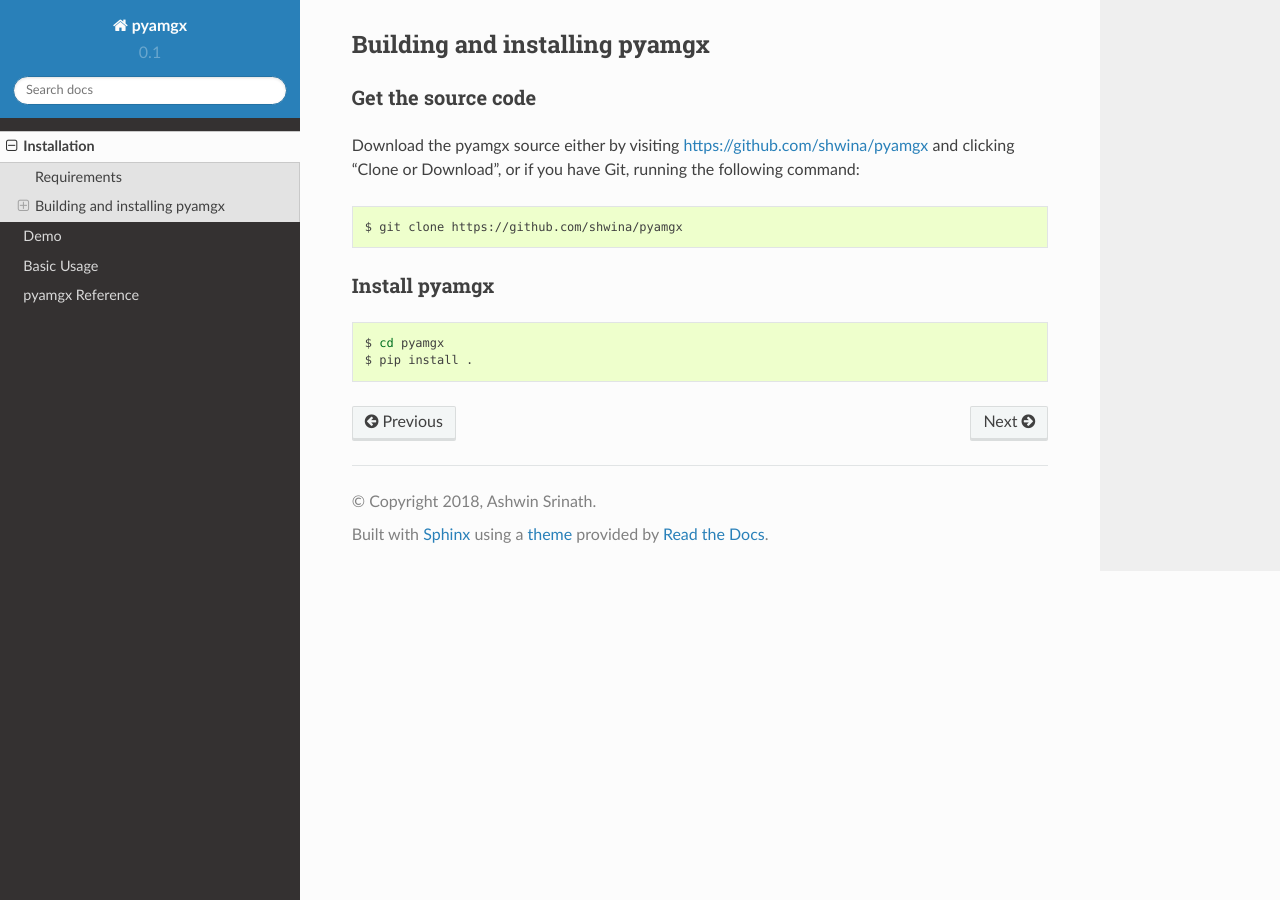
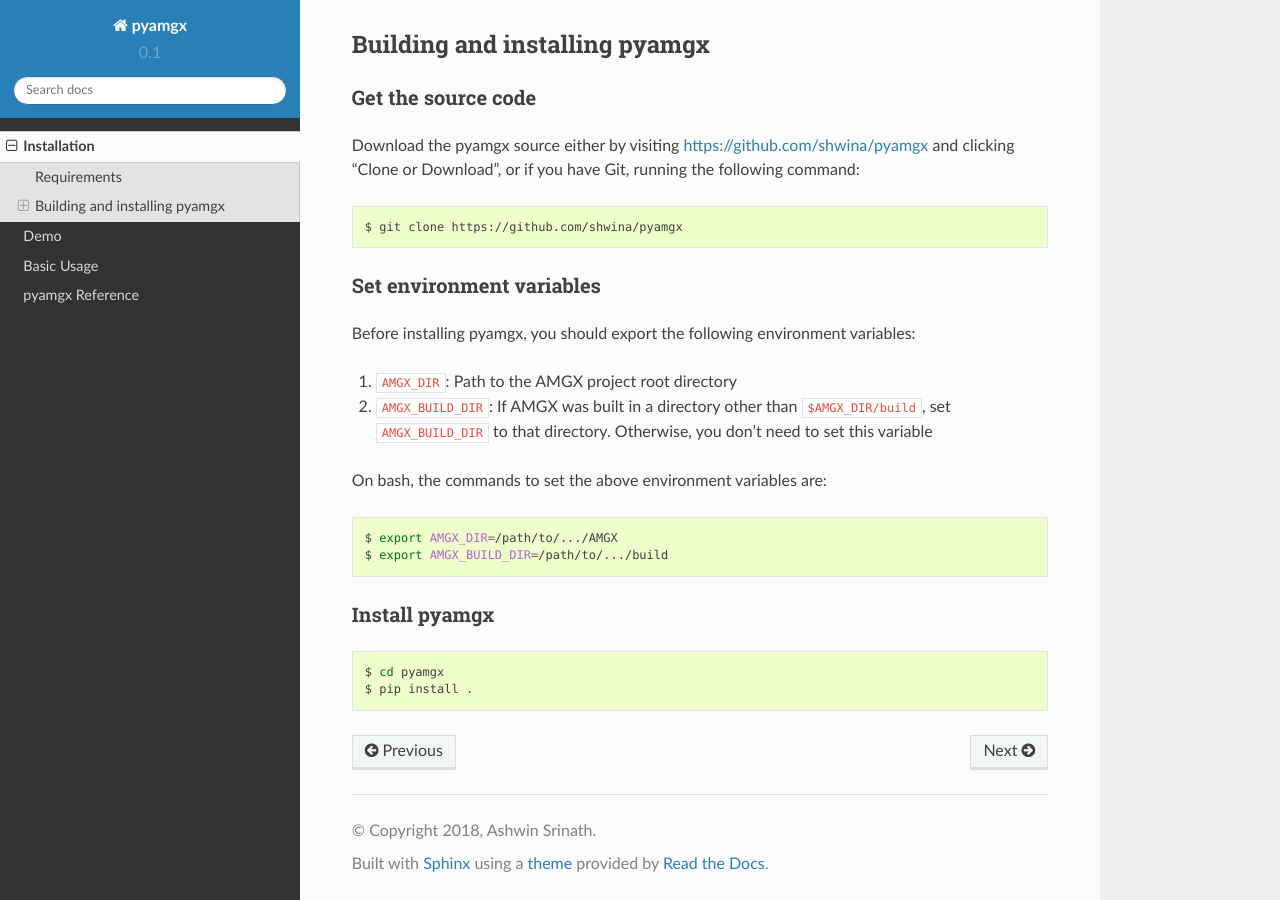
Before and after one commit to shwina/pyamgx, a Sphinx documentation site: the page built from docs/install.rst, in a window 1280 px wide and 900 px high, scrolled down 507 px. Built offline with Sphinx 7.4.7 and the Read the Docs theme 2.0.0, drawn with Linux system fonts in a browser that asks for light colours.

Commit message:
Add note about environment variables in install.rst

```diff
--- a/docs/install.rst
+++ b/docs/install.rst
@@ -46,6 +46,24 @@
 
    $ git clone https://github.com/shwina/pyamgx
 
+Set environment variables
+^^^^^^^^^^^^^^^^^^^^^^^^^
+
+Before installing pyamgx,
+you should export the following environment variables:
+
+1. ``AMGX_DIR``: Path to the AMGX project root directory
+2. ``AMGX_BUILD_DIR``: If AMGX was built in a directory other than ``$AMGX_DIR/build``,
+   set ``AMGX_BUILD_DIR`` to that directory. Otherwise, you don't need to set
+   this variable
+
+On bash, the commands to set the above environment variables are:
+
+.. code-block:: bash
+
+   $ export AMGX_DIR=/path/to/.../AMGX
+   $ export AMGX_BUILD_DIR=/path/to/.../build
+
 Install pyamgx
 ^^^^^^^^^^^^^^
 
```
